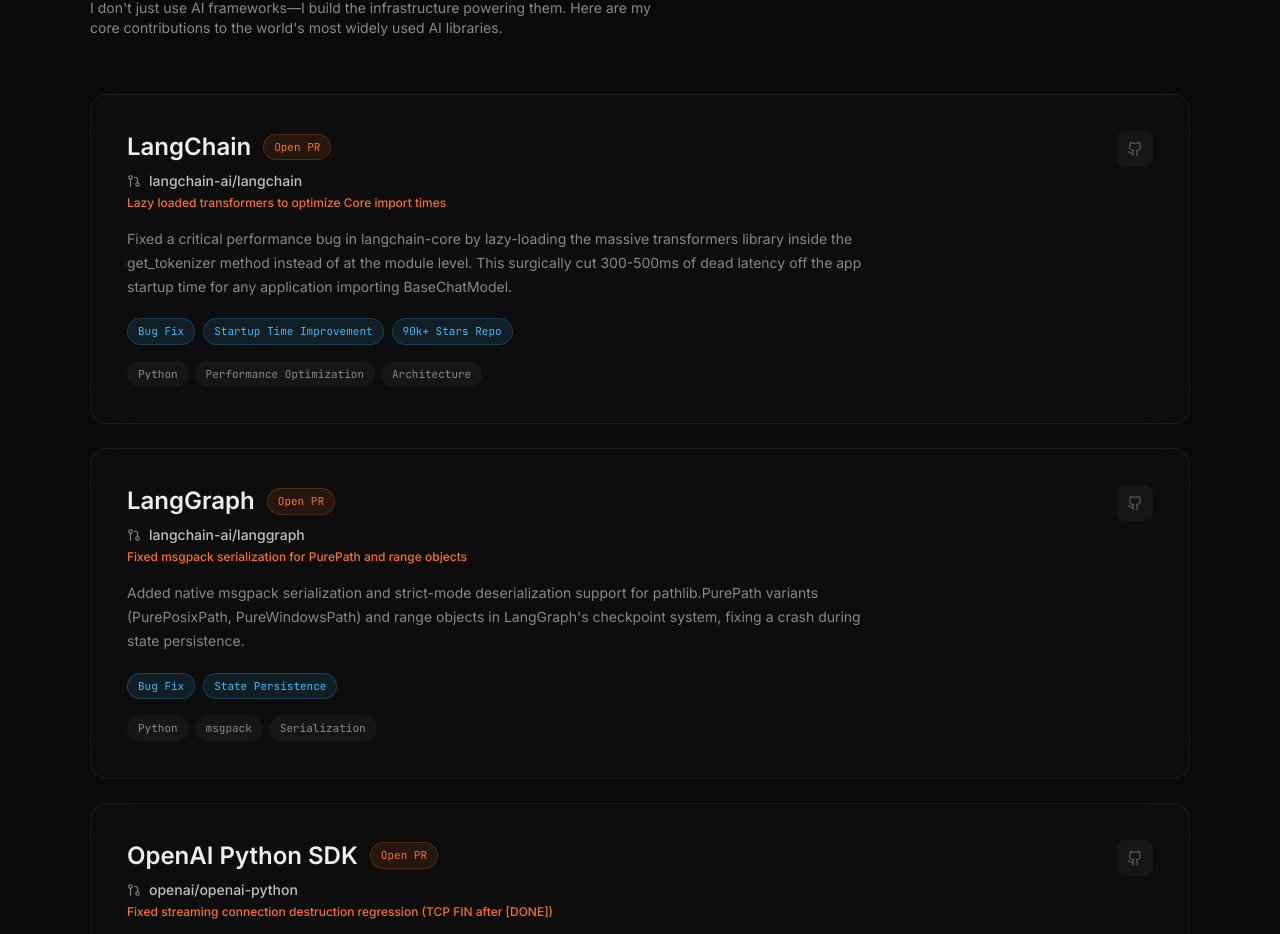
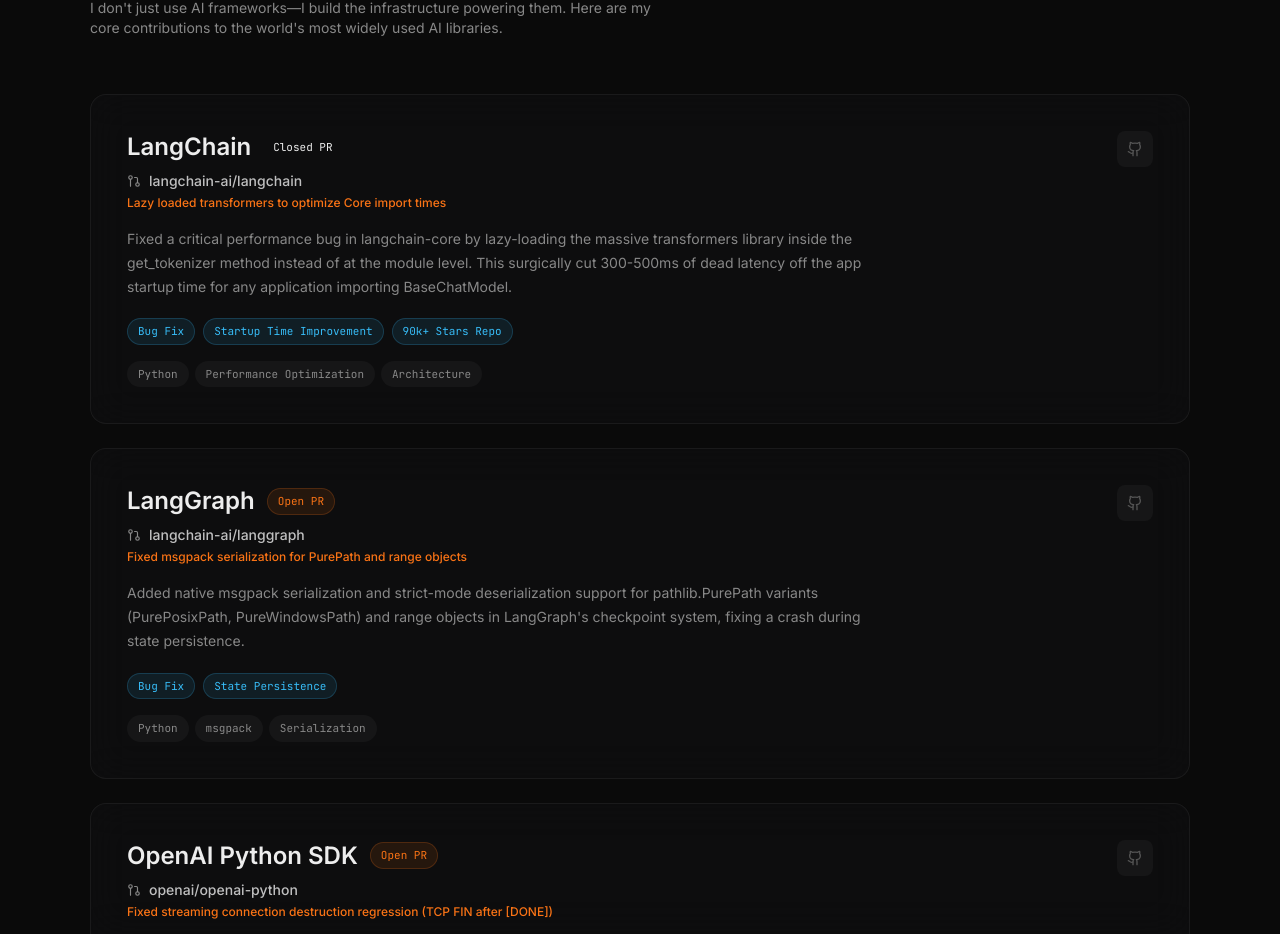
Before and after one commit to mukktinaadh/portfolio-26, a Next.js app: page / in a window 1280 px wide. Shown: the part 2859-3793 px from the top of the page. Built offline with nearby package versions, Linux system fonts and the light colour scheme.

Commit message:
chore: update LangChain PR #38970 status to closed

```diff
--- a/components/OpenSource.tsx
+++ b/components/OpenSource.tsx
@@ -9,8 +9,8 @@
     title: "LangChain",
     repo: "langchain-ai/langchain",
     tagline: "Lazy loaded transformers to optimize Core import times",
-    status: "Open PR",
-    statusColor: "chip-orange",
+    status: "Closed PR",
+    statusColor: "chip-red",
     description:
       "Fixed a critical performance bug in langchain-core by lazy-loading the massive transformers library inside the get_tokenizer method instead of at the module level. This surgically cut 300-500ms of dead latency off the app startup time for any application importing BaseChatModel.",
     tech: ["Python", "Performance Optimization", "Architecture"],
```
